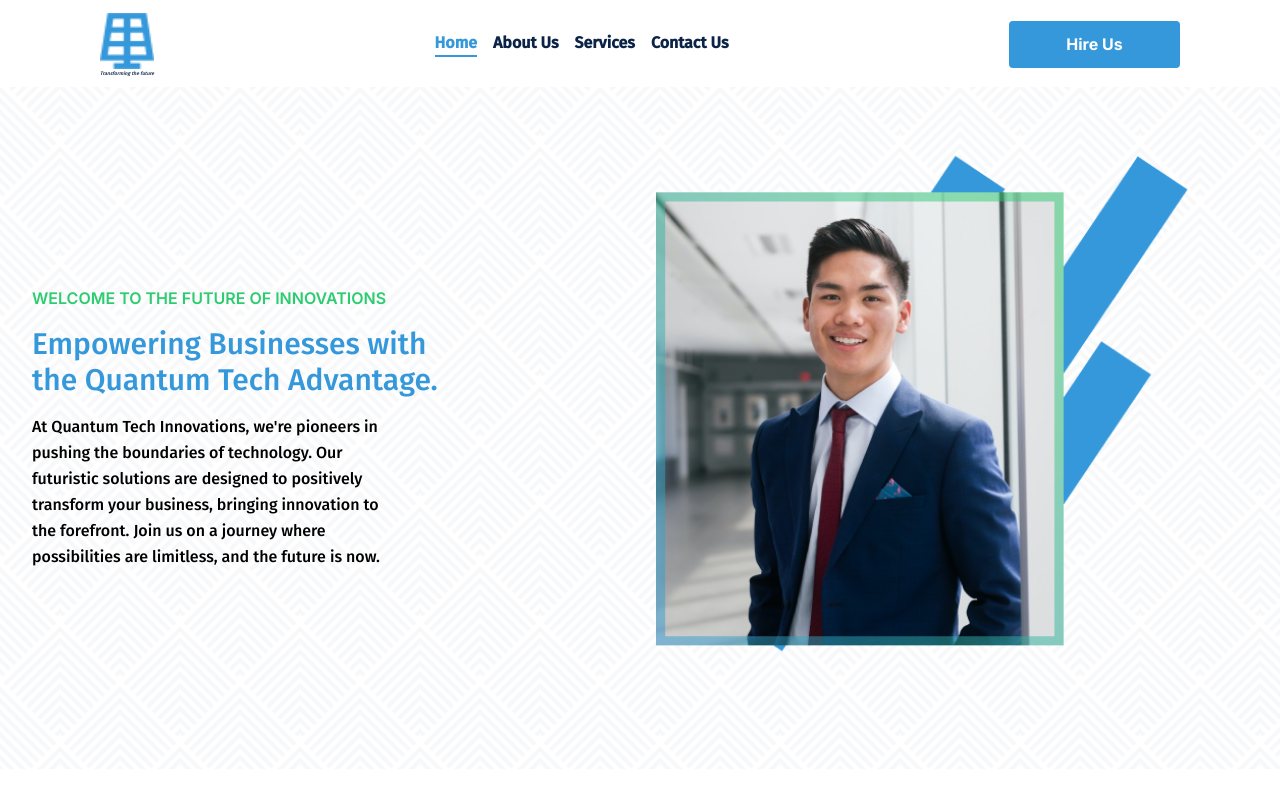
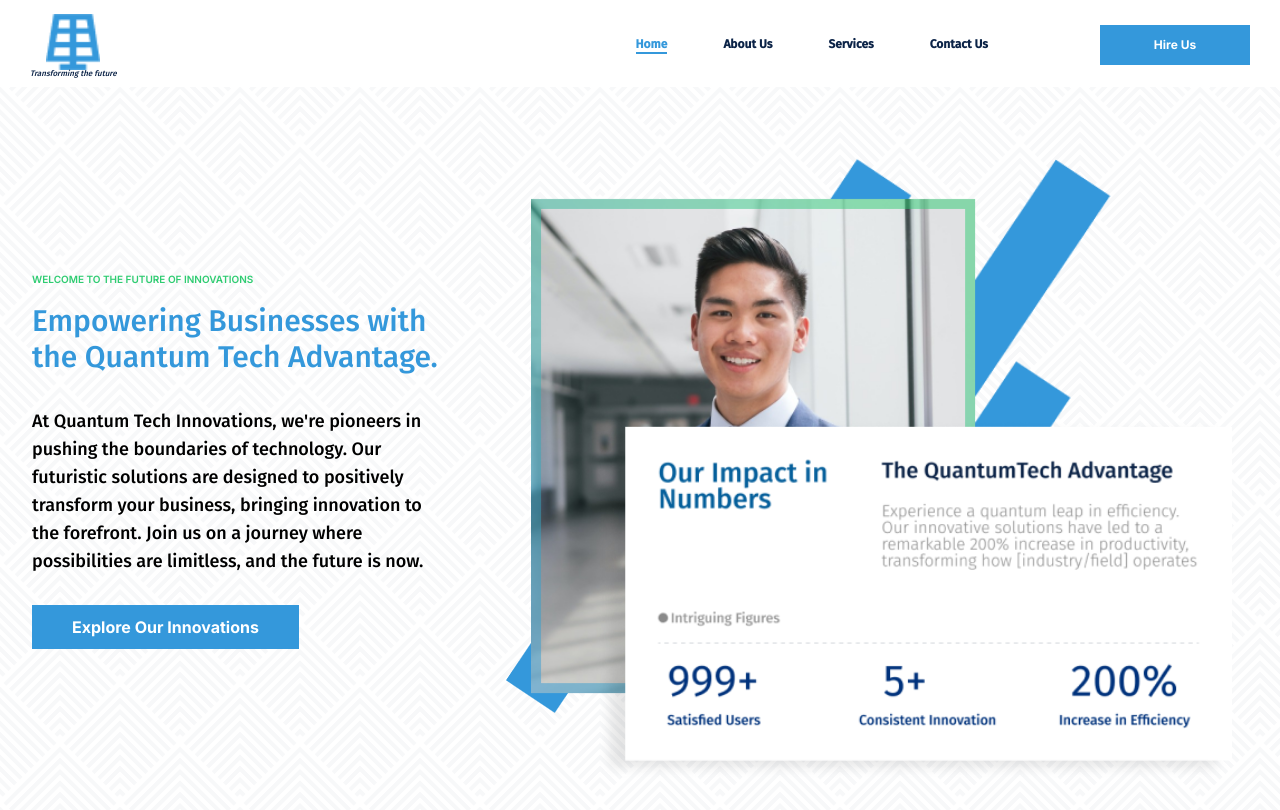
Before and after one commit to Glorypaul-pixel/Innovation, a Next.js app: page / in a window 1280 px wide. Shown: the top 810 px of the page. Built offline with nearby package versions, Linux system fonts and the light colour scheme.

Commit message:
Done with the mainbody

```diff
--- a/src/components/header/header.tsx
+++ b/src/components/header/header.tsx
@@ -11,7 +11,8 @@ const Header: React.FC = () => {
           Transforming the future
         </p>
       </div>
-      <nav className="flex space-x-4 text-navText text-base font-fira font-semibold">
+      <div className="flex items-center space-x-28">
+        <nav className="flex space-x-14 text-navText text-xs font-fira font-semibold">
           <a
             href="#home"
             className="text-hireMe underline-offset-2 border-b-2 border-hireMe"
@@ -31,10 +32,11 @@ const Header: React.FC = () => {
         <div className="flex items-center justify-center gap-10">
           <a
             href="#hire"
-          className="bg-hireMe text-white font-bold py-2 px-4 rounded h-hire-btn w-hire-btn flex items-center justify-center"
+            className="bg-hireMe text-xs text-white font-bold py-2 px-4 h-hire-btn w-hire-btn flex items-center justify-center"
           >
             Hire Us
           </a>
+        </div>
       </div>
     </header>
   );
--- a/src/components/main-body/main.tsx
+++ b/src/components/main-body/main.tsx
@@ -1,19 +1,22 @@
 import React from "react";
 import "./main.css";
 import BackgroundImg from "../../img/bg.png";
+import OverImg from "../../img/img.png";
+import Box from "../../img/box.png";
 import Image from "next/image";
-const main = () => {
+
+const Main: React.FC = () => {
   return (
-    <div className="innovation text-black">
+    <div className="innovation text-black relative">
       <div className="innovation-content flex flex-col md:flex-row items-center justify-between p-4">
-        <div className="text-content md:w-1/2 w-full p-4">
-          <div className="block text-base font-semibold mb-4 text-spanText">
+        <div className="text-content md:w-2/5 w-full p-4">
+          <div className="block text-textCustom font-semibold mb-4 text-spanText">
             WELCOME TO THE FUTURE OF INNOVATIONS
           </div>
-          <h1 className="text-3xl font-medium mb-4 text-hireMe font-fira">
+          <h1 className="text-2xl lg:text-3xl leading-9 font-medium mb-8 text-hireMe font-fira">
             Empowering Businesses with <br /> the Quantum Tech Advantage.
           </h1>
-          <p className="leading-relaxed text-2x font-fira">
+          <p className="leading-relaxed text-base lg:text-lg font-fira">
             At Quantum Tech Innovations, we{"'"}re pioneers in <br /> pushing
             the boundaries of technology. Our <br />
             futuristic solutions are designed to positively <br />
@@ -21,17 +24,38 @@ const main = () => {
             the forefront. Join us on a journey where <br />
             possibilities are limitless, and the future is now.
           </p>
+          <div className="pt-10">
+            <a
+              href="#hire"
+              className="bg-hireMe text-white font-bold h-hire-btn w-hire-btn py-3 text-center px-10 text-base"
+            >
+              Explore Our Innovations
+            </a>
+          </div>
         </div>
-        <div className="image-content md:w-1/2 w-full p-4">
+        <div className="image-content md:w-3/5 w-full p-4 relative">
           <Image
             src={BackgroundImg}
             alt="Background image"
-            className="w-full h-auto"
+            className=" h-auto relative z-10"
+            style={{ width: "90%" }}
+          />
+          <Image
+            src={Box}
+            alt="Box image"
+            className="absolute bottom-28 left-9 lg:bottom-24 lg:left-8 z-0 transform -translate-x-1/2"
+          />
+          <Image
+            src={OverImg}
+            alt="Overlay image"
+            className="absolute inset-0 z-20 top-36 left-20 w-full h-full object-contain"
+            style={{ width: "85%" }}
           />
         </div>
       </div>
+
     </div>
   );
 };
 
-export default main;
+export default Main;
--- a/tailwind.config.ts
+++ b/tailwind.config.ts
@@ -20,18 +20,18 @@ const config: Config = {
       },
       width: {
         header: "1440px",
-        "hire-btn": "171px",
+        "hire-btn": "150px",
         logo: "54px",
         "custom-p": "54px",
       },
       height: {
         header: "87px",
-        "hire-btn": "47px",
+        "hire-btn": "40px",
         logo: "56px",
         "custom-p": "6px",
       },
       padding: {
-        header: "16px 100px 15px 100px",
+        header: "12px 30px 10px 30px",
         "hire-btn": "14px 60px",
       },
       gap: {
@@ -45,7 +45,8 @@ const config: Config = {
         fira: ["Fira Sans", "sans-serif"],
       },
       fontSize: {
-        custom: "5px",
+        custom: "8px",
+        textCustom: "10px"
       },
       lineHeight: {
         custom: "8px",
```
Also changed, not shown: src/components/advert/advert.tsx (added), src/img/box.png (added), src/img/img.png (added). Lines whose indentation alone changed are shown as unchanged.
